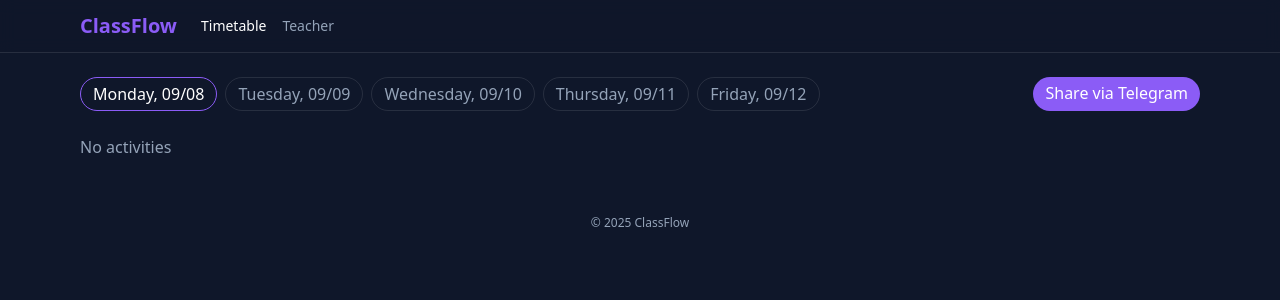
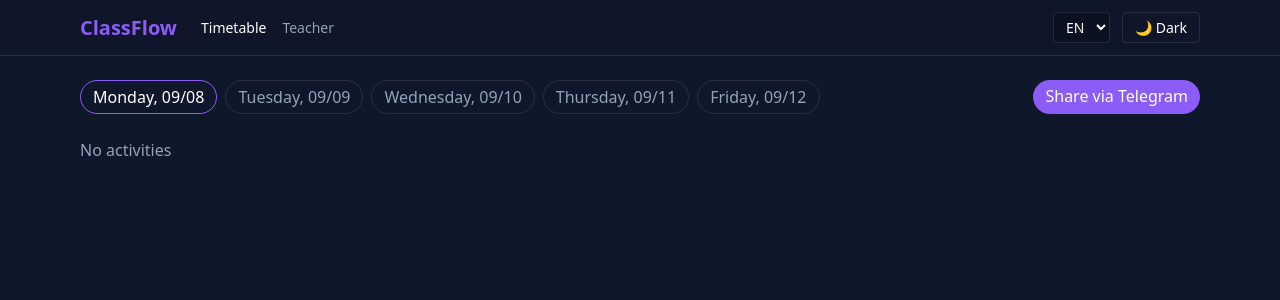
Before and after one commit to d3ad0x1/ClassFlow, a React (Vite) app: page / in a window 1280 px wide. Shown: the top 300 px of the page. Built offline with nearby package versions, Linux system fonts and the light colour scheme.

Commit message:
add i18next react-i18next & light-dark

```diff
--- a/package.json
+++ b/package.json
@@ -11,9 +11,11 @@
         "deploy": "gh-pages -d dist"
     },
     "dependencies": {
+        "i18next": "^25.5.2",
         "nanoid": "^5.0.7",
         "react": "^18.3.1",
         "react-dom": "^18.3.1",
+        "react-i18next": "^15.7.3",
         "react-router-dom": "^6.26.2"
     },
     "devDependencies": {
--- a/src/App.jsx
+++ b/src/App.jsx
@@ -1,25 +1,29 @@
-import { Outlet, Link, useLocation } from 'react-router-dom';
-
+import { Outlet, Link, useLocation } from "react-router-dom";
+import { useTranslation } from "react-i18next";
+import { ThemeToggle, LangSwitcher } from "./components/UI";
 
 export default function App() {
   const loc = useLocation();
+  const { t } = useTranslation();
+
   return (
     <div className="min-h-screen">
       <header className="sticky top-0 z-10 border-b border-white/10 bg-background/80 backdrop-blur">
         <div className="max-w-6xl mx-auto px-4 py-3 flex items-center gap-6">
-                    <Link to="/" className="font-bold text-xl text-primary">ClassFlow</Link>
+          <Link to="/" className="font-bold text-xl text-primary">{t("app.title")}</Link>
           <nav className="text-sm flex gap-4">
-                        <Link to="/" className={loc.pathname === '/' ? 'text-white' : 'text-muted hover:text-white'}>Timetable</Link>
-                        <Link to="/teacher" className={loc.pathname === '/teacher' ? 'text-white' : 'text-muted hover:text-white'}>Teacher</Link>
+            <Link to="/" className={loc.pathname==="/"?"text-white":"text-muted hover:text-white"}>{t("app.timetable")}</Link>
+            <Link to="/teacher" className={loc.pathname==="/teacher"?"text-white":"text-muted hover:text-white"}>{t("app.teacher")}</Link>
           </nav>
+          <div className="ml-auto flex gap-3">
+            <LangSwitcher />
+            <ThemeToggle />
+          </div>
         </div>
       </header>
       <main className="max-w-6xl mx-auto px-4 py-6">
         <Outlet />
       </main>
-            <footer className="max-w-6xl mx-auto px-4 py-8 text-center text-xs text-muted">
-                © {new Date().getFullYear()} ClassFlow
-            </footer>
     </div>
   );
 }
--- /dev/null
+++ b/src/components/UI.jsx
@@ -0,0 +1,45 @@
+import { useTranslation } from "react-i18next";
+import { useState, useEffect } from "react";
+
+export function LangSwitcher() {
+  const { i18n } = useTranslation();
+  const [lang, setLang] = useState(i18n.language);
+
+  function changeLanguage(l) {
+    i18n.changeLanguage(l);
+    setLang(l);
+  }
+
+  return (
+    <select
+      value={lang}
+      onChange={(e) => changeLanguage(e.target.value)}
+      className="px-2 py-1 rounded bg-black/20 border border-white/10 text-sm"
+    >
+      <option value="en">EN</option>
+      <option value="ru">RU</option>
+      <option value="uz">UZ</option>
+    </select>
+  );
+}
+
+export function ThemeToggle() {
+  const [theme, setTheme] = useState(
+    localStorage.getItem("theme") || "dark"
+  );
+
+  useEffect(() => {
+    document.documentElement.classList.remove("light", "dark");
+    document.documentElement.classList.add(theme);
+    localStorage.setItem("theme", theme);
+  }, [theme]);
+
+  return (
+    <button
+      onClick={() => setTheme(theme === "dark" ? "light" : "dark")}
+      className="px-3 py-1 rounded border border-white/10 text-sm"
+    >
+      {theme === "dark" ? "🌙 Dark" : "☀️ Light"}
+    </button>
+  );
+}
--- /dev/null
+++ b/src/i18n/en.json
@@ -0,0 +1,10 @@
+{
+  "app": {
+    "title": "ClassFlow",
+    "timetable": "Timetable",
+    "teacher": "Teacher",
+    "share": "Share via Telegram",
+    "noActivities": "No activities — add above.",
+    "class": "Class"
+  }
+}
--- /dev/null
+++ b/src/i18n/index.js
@@ -0,0 +1,21 @@
+import i18n from "i18next";
+import { initReactI18next } from "react-i18next";
+
+import en from "./en.json";
+import ru from "./ru.json";
+import uz from "./uz.json";
+
+i18n
+  .use(initReactI18next)
+  .init({
+    resources: {
+      en: { translation: en },
+      ru: { translation: ru },
+      uz: { translation: uz }
+    },
+    lng: "en", // default language
+    fallbackLng: "en",
+    interpolation: { escapeValue: false }
+  });
+
+export default i18n;
--- /dev/null
+++ b/src/i18n/ru.json
@@ -0,0 +1,10 @@
+{
+  "app": {
+    "title": "ClassFlow",
+    "timetable": "Расписание",
+    "teacher": "Учителю",
+    "share": "Поделиться в Telegram",
+    "noActivities": "Нет занятий — добавьте выше.",
+    "class": "Класс"
+  }
+}
--- /dev/null
+++ b/src/i18n/uz.json
@@ -0,0 +1,10 @@
+{
+  "app": {
+    "title": "ClassFlow",
+    "timetable": "Dars jadvali",
+    "teacher": "O'qituvchi",
+    "share": "Telegram orqali ulashish",
+    "noActivities": "Mashg'ulotlar yo'q — qo'shing.",
+    "class": "Sinf"
+  }
+}
--- a/src/main.jsx
+++ b/src/main.jsx
@@ -1,4 +1,5 @@
 import React from 'react';
+import './i18n';
 import ReactDOM from 'react-dom/client';
 import { createHashRouter, RouterProvider } from 'react-router-dom';
 import App from './App.jsx';
--- a/tailwind.config.js
+++ b/tailwind.config.js
@@ -1,5 +1,6 @@
 /** @type {import('tailwindcss').Config} */
 export default {
+    darkMode: "class",
     content: ['./index.html', './src/**/*.{js,jsx,ts,tsx}'],
     theme: {
         extend: {
```
Also changed, not shown: 1 other file (tests, documents, lock files or other folders). Lines whose indentation alone changed are shown as unchanged.
